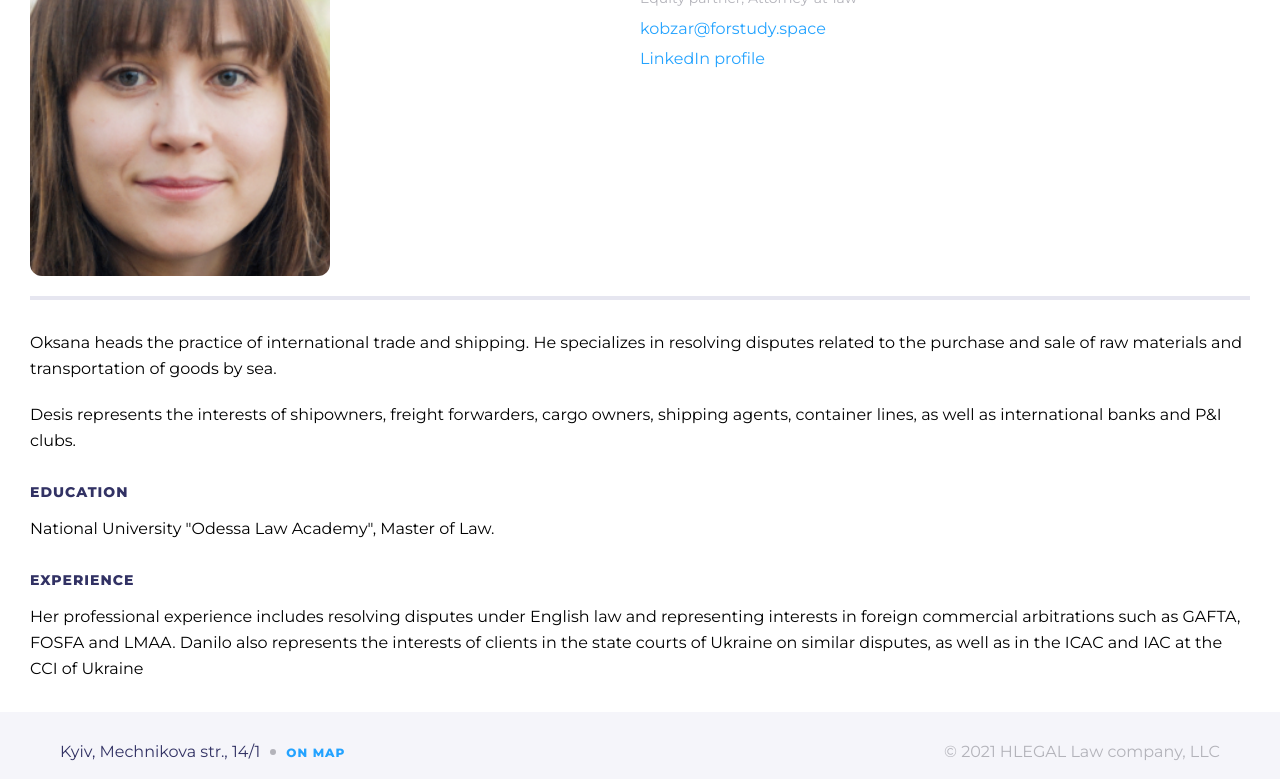
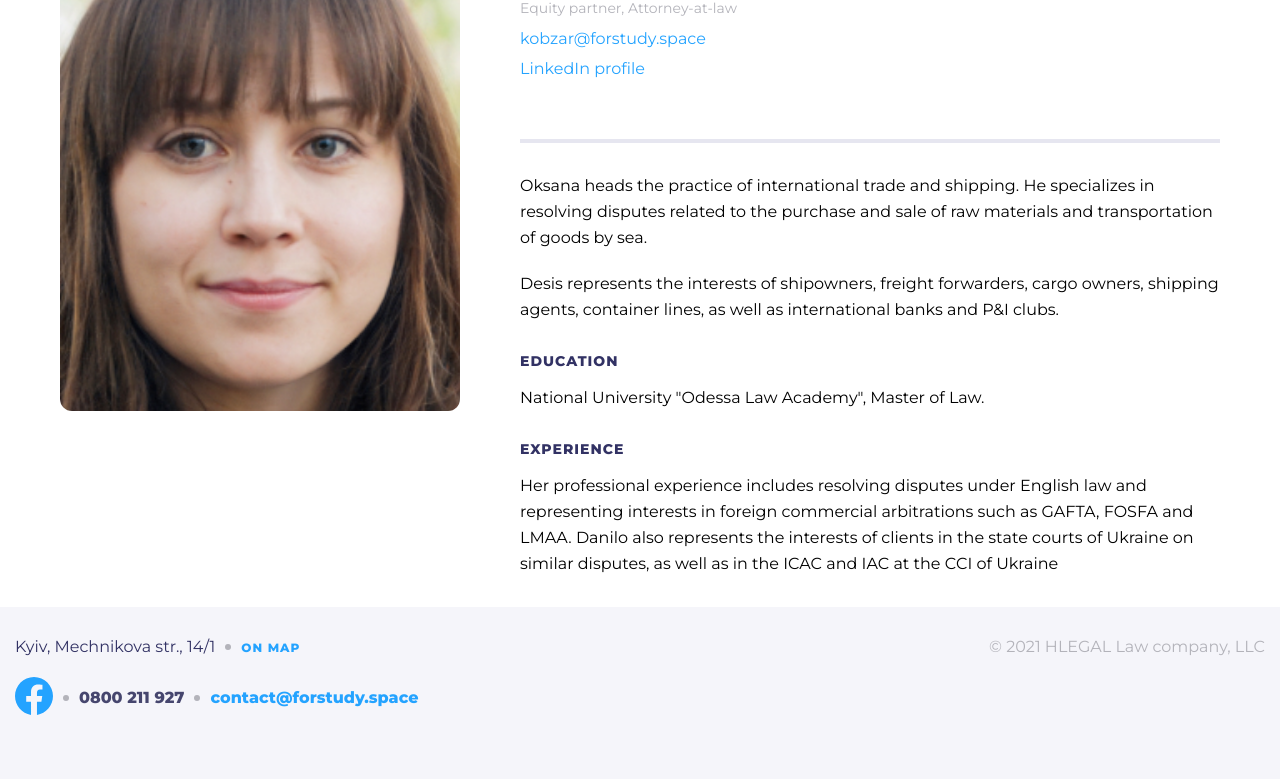
Before and after one commit to AleksandrGontarev/hw_proekt_basic_hillel, a website: page app/team-entry.html in a window 1280 px wide. Shown: the part 295-1074 px from the top of the page. Drawn offline with Linux system fonts and the light colour scheme.

Commit message:
fix team entry

```diff
--- a/app/sass/_footer.scss
+++ b/app/sass/_footer.scss
@@ -1,5 +1,5 @@
 .footer {
-    background-color: $colorBg;
+    background: $colorBg;
     display: grid;
     grid-template-columns: 1fr;
     justify-items: center;
@@ -160,8 +160,8 @@
 
 @media (min-width: 1200px) {
     .footer {
-        padding: 30px 60px 0 60px;
-        max-width: 100%;
+        padding: 30px 15px;
+
 
         &__btn {
             padding-left: 0px;
--- a/app/sass/_header.scss
+++ b/app/sass/_header.scss
@@ -412,7 +412,7 @@
 
 @media (min-width: 1200px) {
     .header {
-        padding: 35px 0;
+        padding: 35px 15px;
 
     }
 
--- a/app/sass/_team-entry.scss
+++ b/app/sass/_team-entry.scss
@@ -1,13 +1,8 @@
 .team-entry {
-    padding: 0 15px 10px 15px;
-
-    &__top {
-        padding-top: 20px;
-    }
+    padding: 30px 45px 10px 45px;
 
     &__top {
         padding-bottom: 20px;
-        border-bottom: solid 4px $colorDots;
     }
 
     &__header {
@@ -48,6 +43,7 @@
 
     &__body {
         padding-top: 30px;
+        border-top: solid 4px $colorDots;
     }
 
     &__body-header {
@@ -60,6 +56,7 @@
         padding-top: 10px;
         padding-bottom: 15px;
     }
+
     &__pic {
         height: 375px;
         width: 100%;
@@ -70,10 +67,11 @@
 
 @media (min-width: 768px) {
     .team-entry {
-        &__top {
-            display: grid;
-            grid-template-columns: 1fr 1fr;
-        }
+        display: grid;
+        grid-template-columns: 1fr 1fr;
+        row-gap: 30px;
+        align-items: center;
+
         &__pic {
             height: 375px;
             width: 300px;
@@ -81,5 +79,43 @@
             border-radius: 12px;
         }
 
+        &__body {
+            grid-column: 1 / -1;
+        }
+
     }
 }
+
+@media (min-width: 1024px) {
+    .team-entry {
+        column-gap: 60px;
+        grid-template-columns: 1fr 2fr;
+        grid-template-rows: min-content min-content;
+
+        &__pic {
+            align-self: flex-start;
+            grid-row: 1 / -1;
+            grid-column: 1 / 2;
+
+        }
+
+        &__top {
+            grid-row: 1 / 2;
+            grid-column: 2 / 3;
+        }
+
+        &__body {
+            grid-row: 2 / 3;
+            grid-column: 2 / 3;
+        }
+    }
+}
+
+@media (min-width: 1200px) {
+    .team-entry {
+        &__pic {
+            min-width: 400px;
+            min-height: 500px;
+        }
+    }
+}
--- a/app/team-entry.html
+++ b/app/team-entry.html
@@ -11,14 +11,15 @@
     <link rel="preload" href="./fonts/Montserrat-Regular.woff2" as="font" type="font/woff2" crossorigin="anonymous">
     <link rel="preload" href="./fonts/Montserrat-Italic.woff2" as="font" type="font/woff2" crossorigin="anonymous">
     <link rel="preload" href="./fonts/Montserrat-Medium.woff2" as="font" type="font/woff2" crossorigin="anonymous">
-    <link rel="preload" href="./fonts/Montserrat-MediumItalic.woff2" as="font" type="font/woff2" crossorigin="anonymous">
+    <link rel="preload" href="./fonts/Montserrat-MediumItalic.woff2" as="font" type="font/woff2"
+        crossorigin="anonymous">
     <title>team-entry</title>
 </head>
 
-<body class="body">           <!-- fixed (burger)-->
+<body class="body">
 
-    <div class="container">
-        <header class="header">
+
+    <header class="header container">
         <div class="header-top">
             <ul class="header-top__lang">
                 <li><a href="#">УК</a></li>
@@ -52,22 +53,20 @@
             </ul>
         </div>
     </header>
-    </div>
+
 
 
     <div class="main">
         <!--<h1>about</h1>-->
+        <div class="container">
             <section class="team-entry">
-            <div class="container">
-                <div class="team-entry__top">
                 <img class="team-entry__pic img-responsive" src="./img/kobzar.jpg" alt="kobzar" width="315"
                     height="375">
-                    <div>
+                <div class="team-entry__top">
                     <h2 class="team-entry__header">Oksana Kobzar</h2>
                     <p class="team-entry__position">Equity partner, Attorney-at-law</p>
                     <a class="team-entry__link" href="mailto:kobzar@forstudy.space">kobzar@forstudy.space</a>
                     <a class="team-entry__link" href="">LinkedIn profile</a>
-                    </div>
                 </div>
                 <div class="team-entry__body">
                     <p class="team-entry__text">Oksana heads the practice of international trade and shipping. He
@@ -90,9 +89,8 @@
                             of Ukraine on similar disputes, as well as in the ICAC and IAC at the CCI of Ukraine</p>
                     </div>
                 </div>
-
+            </section>
         </div>
-        </section>
     </div>
 
     <footer class="footer container">
@@ -112,8 +110,8 @@
                 <a class="footer__mail" href="mailto:contact@forstudy.space">contact@forstudy.space</a>
             </div>
             <p class="footer__btn">© 2021 HLEGAL Law company, LLC</p>
+
     </footer>
-
     <script src="./js/all.js"></script>
 </body>
 
```
Also changed, not shown: app/team.html (+6 -6 lines), app/css/style.css, app/img/kobzar-head.jpg (added), app/img/kobzar-head@2x.jpg (added), 1 other file. Lines whose indentation alone changed are shown as unchanged.
